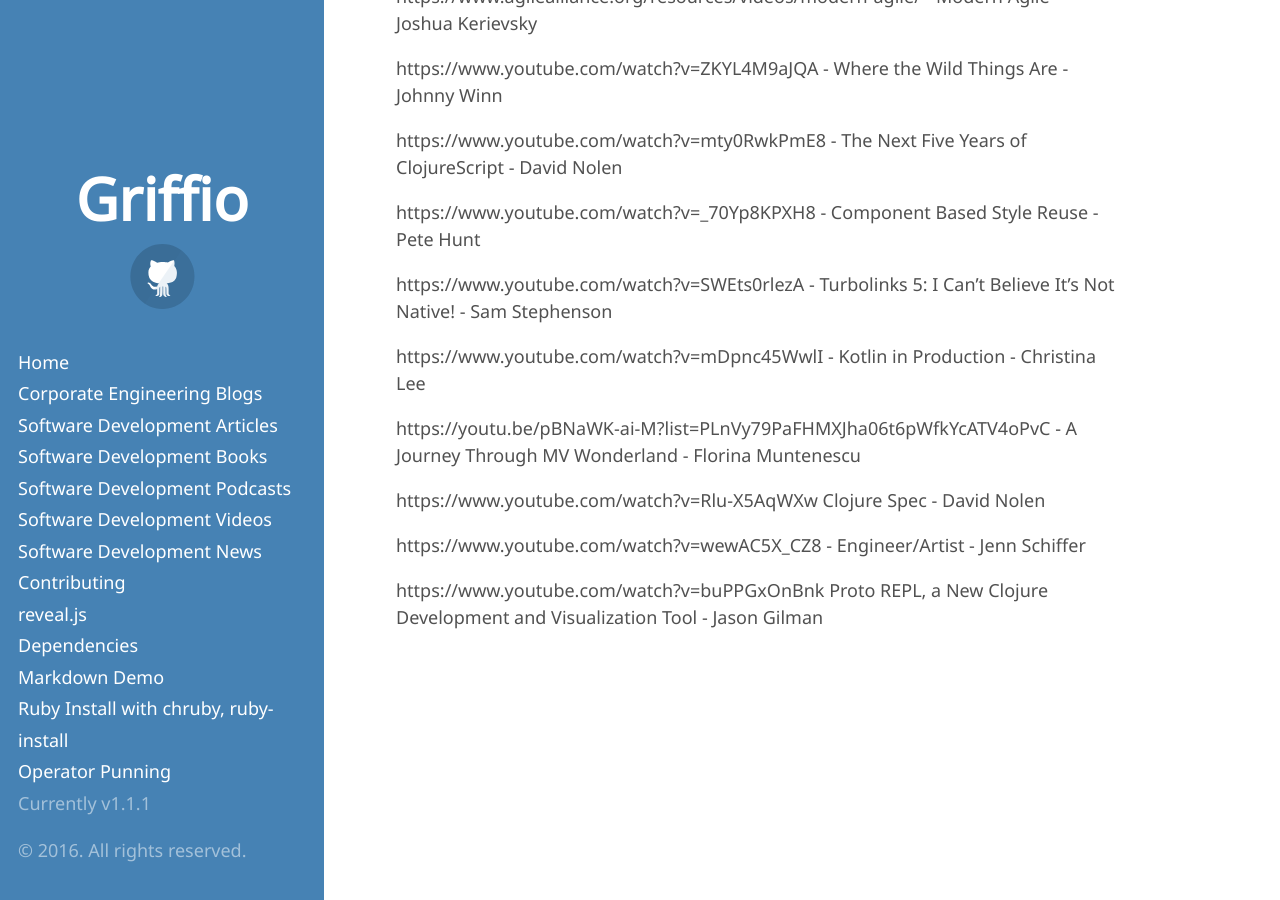
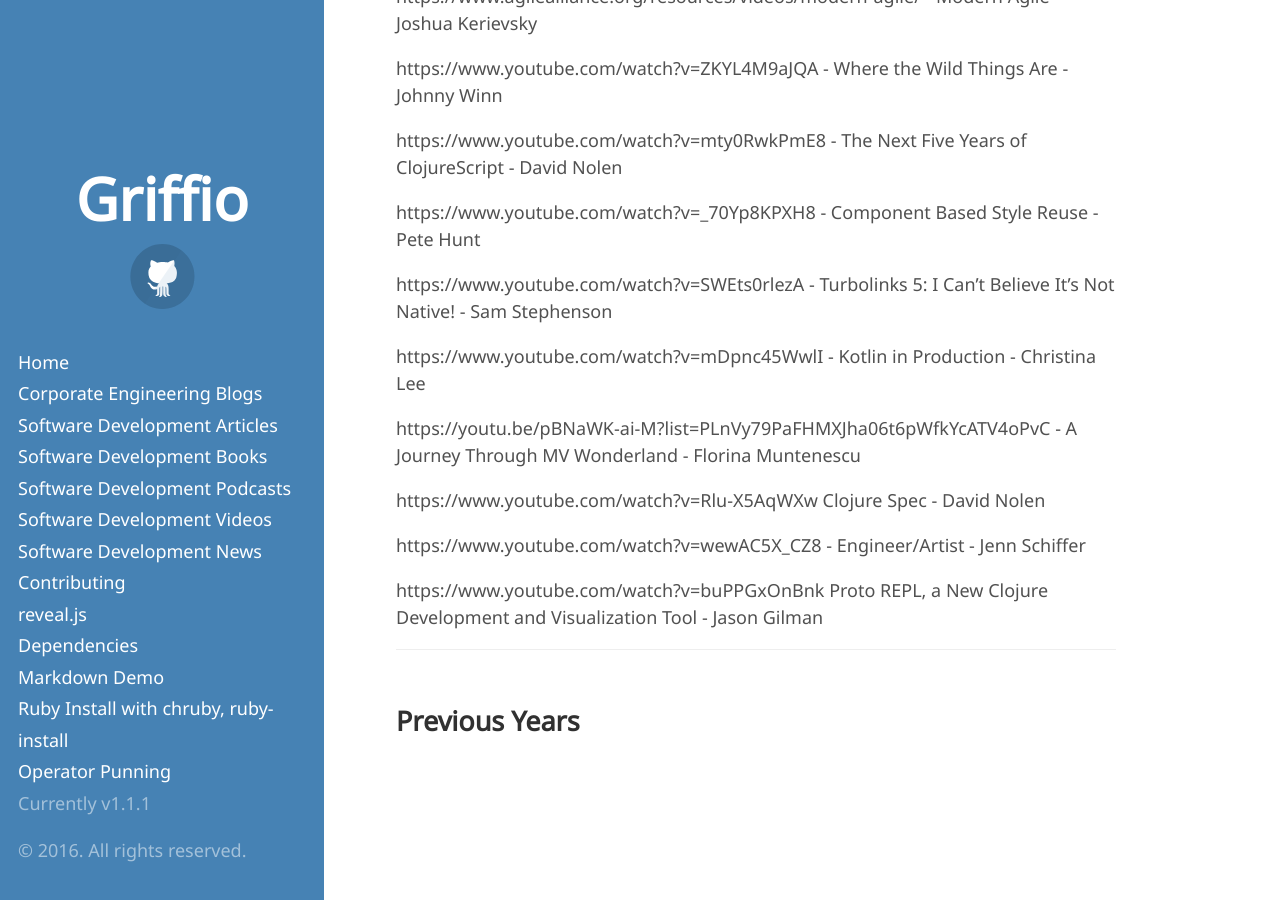
Before and after one commit to griffio/griffio.github.io, a Jekyll site: the page built from tech-talks-highlighted-2016.md, in a window 1280 px wide and 900 px high, scrolled down 1583 px. Built offline with Jekyll 4.4.1, drawn with Linux system fonts in a browser that asks for light colours; some web fonts are replaced; our own code applies the rules of GitHub Pages for plain Markdown files.

Commit message:
previous years

```diff
--- a/tech-talks-highlighted-2016.md
+++ b/tech-talks-highlighted-2016.md
@@ -59,3 +59,18 @@
 https://www.youtube.com/watch?v=wewAC5X_CZ8 - Engineer/Artist - Jenn Schiffer
 
 https://www.youtube.com/watch?v=buPPGxOnBnk Proto REPL, a New Clojure Development and Visualization Tool - Jason Gilman
+
+<div class="related">
+  <h2>Previous Years</h2>
+  <ul class="related-posts">
+    {% for post in site.categories[page.category] %}
+      <li>
+        <h3>
+          <a href="{{ post.url }}">
+            {{ post.title }}
+          </a>
+        </h3>
+      </li>
+    {% endfor %}
+  </ul>
+</div>
```
